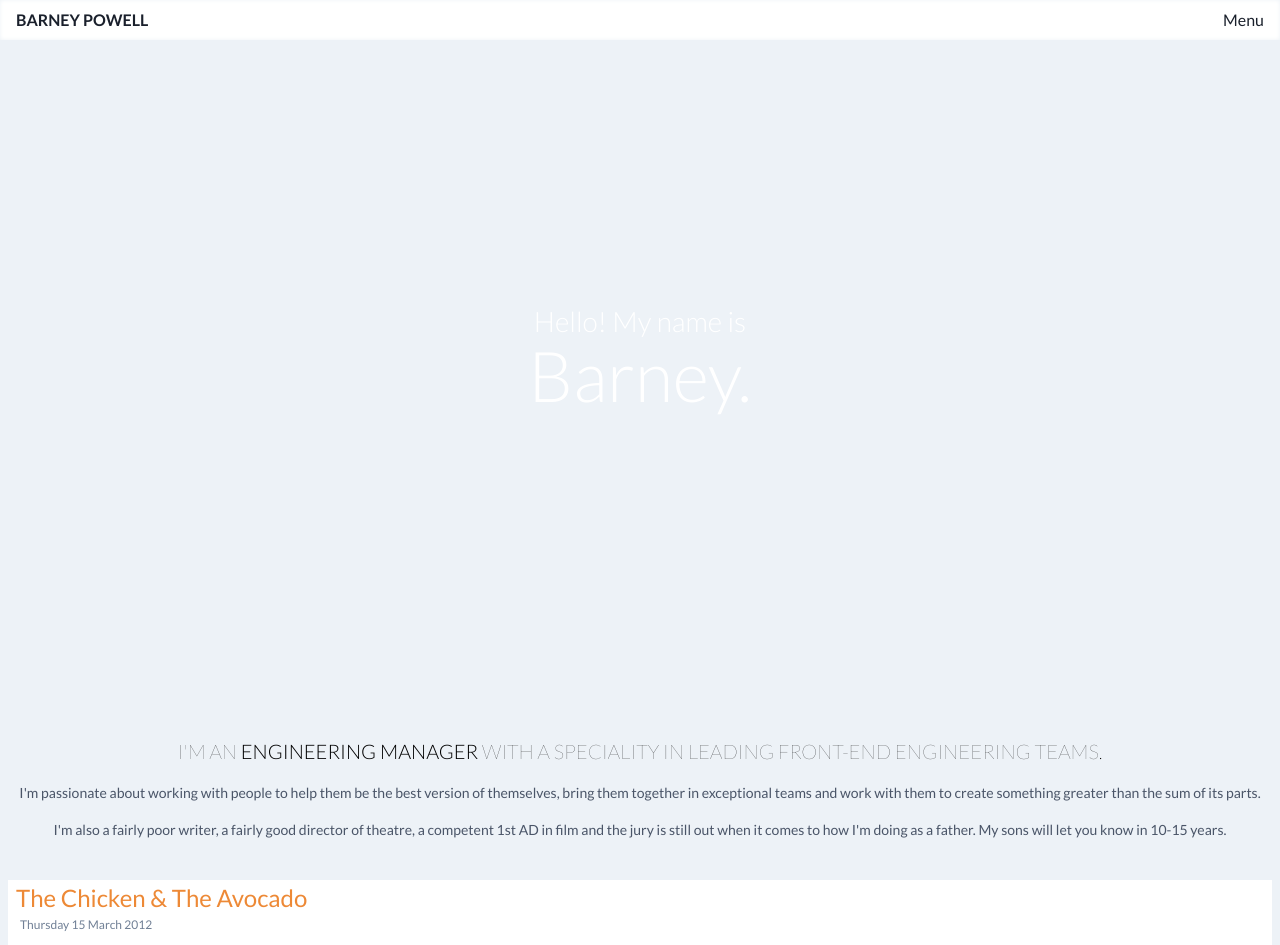
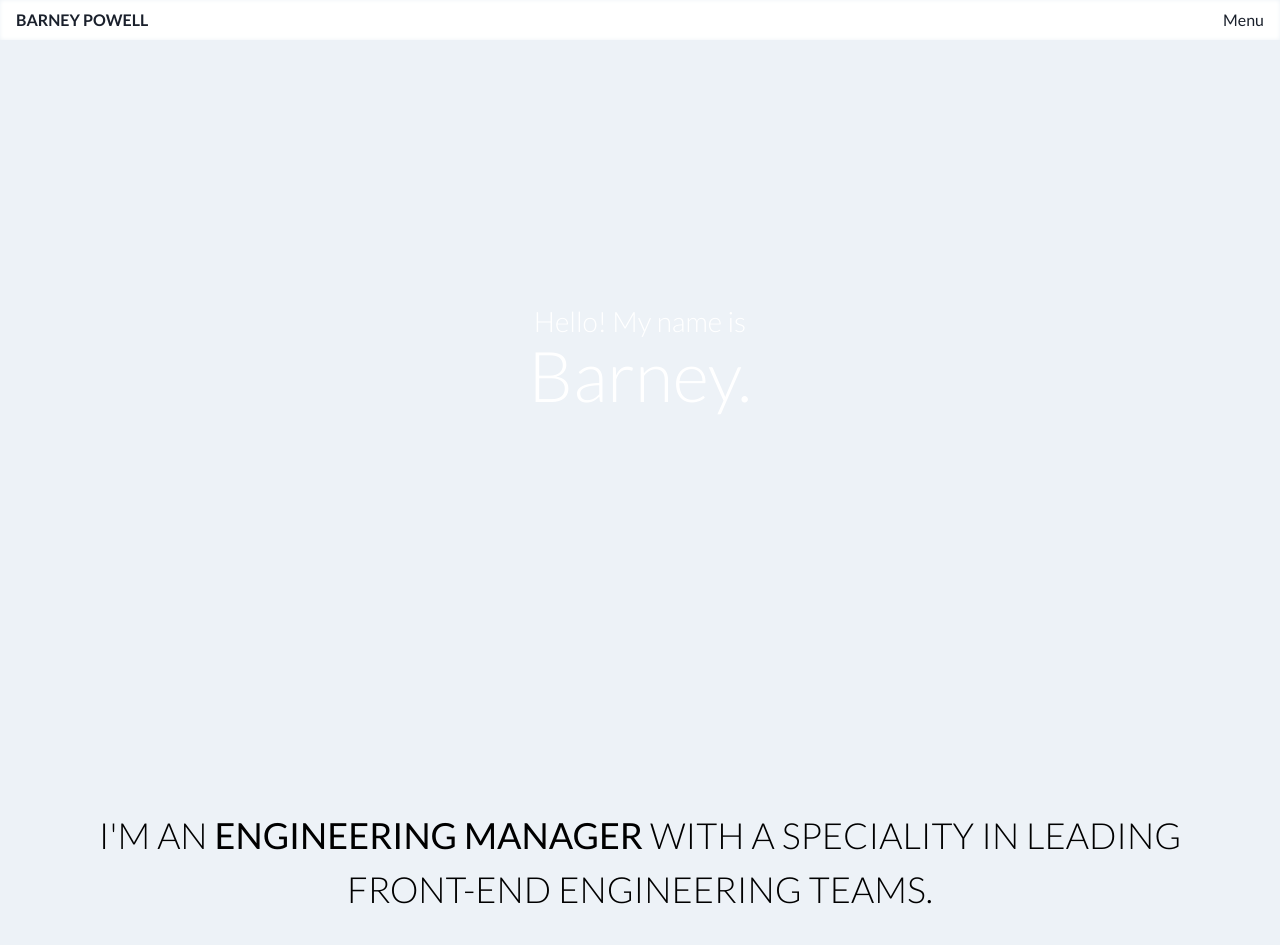
Before and after one commit to BarneyPowell/book-of-barney, a Next.js app: page / in a window 1280 px wide. Shown: the top 945 px of the page. Built offline with nearby package versions, Linux system fonts and the light colour scheme.

Commit message:
update hp text

```diff
--- a/pages/index.js
+++ b/pages/index.js
@@ -17,16 +17,16 @@ export default function Home({ posts }) {
           backgroundImageLow={fieldImageLowSrc}
           />
 
-        <section className="font-display p-4">
-          <p className="text-center text-xl font-hairline uppercase mb-4">
-            I'm an <span className="font-light">Engineering Manager</span> with a speciality in leading Front-end engineering teams.
+        <section className="font-display py-10 px-8 flex justify-evenly flex-col md:flex-row  items-center flex-wrap">
+          <p className="text-center text-xl font-light uppercase mb-4 md:text-3xl lg:text-4xl lg:my-12 lg:w-full flex-shrink-0">
+            I'm an <span className="font-normal">Engineering Manager</span> with a speciality in leading Front-end engineering teams.
           </p>
-          <p className="text-center  mb-4 text-sm text-gray-700">
+          <p className="text-center  mb-4 text-sm text-gray-700 md:text-xl lg:m-3 lg:w-1/3  flex-shrink">
             I'm passionate about working with people to help them be the
             best version of themselves, bring them together in exceptional teams
             and work with them to create something greater than the sum of its parts.
           </p>
-          <p className="text-center mb-4 text-sm text-gray-700">
+          <p className="text-center mb-4 text-sm text-gray-700  md:text-xl lg:m-3  lg:w-1/3 flex-shrink">
            I'm also
             a fairly poor writer, a fairly good director of theatre, a competent 1st AD in film and the jury
             is still out when it comes to how I'm doing as a father. My sons will let you know in 10-15 years.
```
